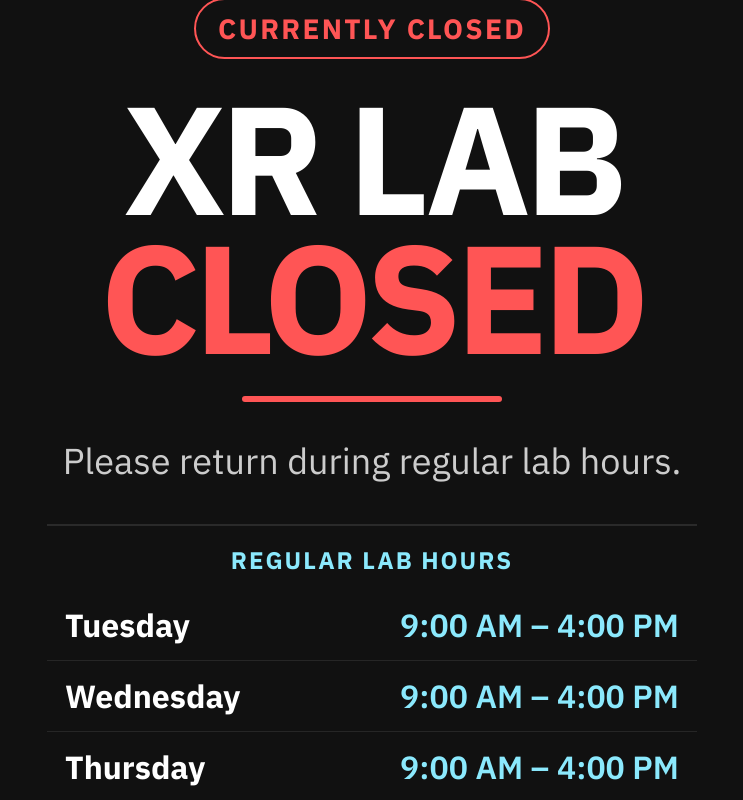
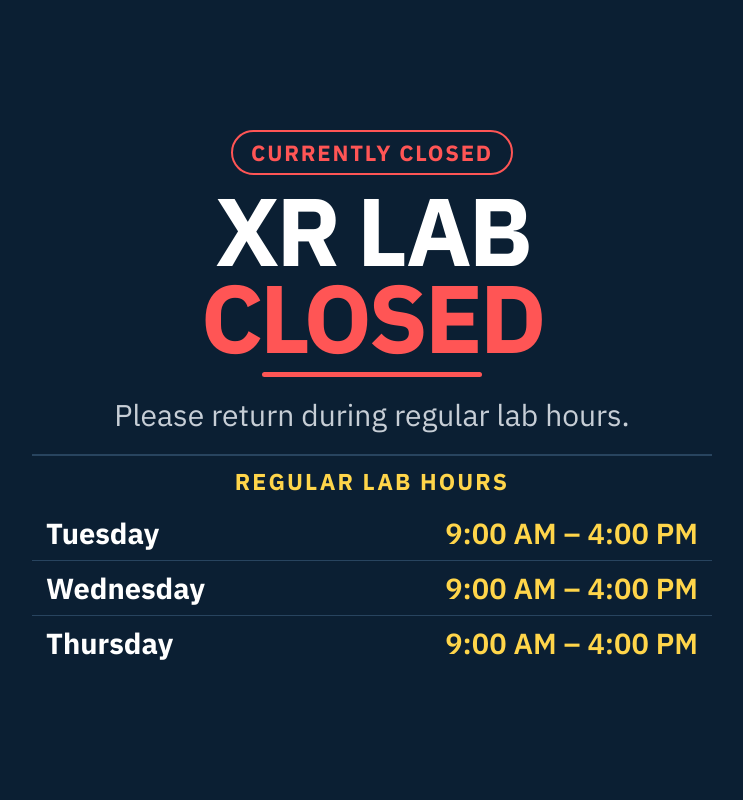
Before and after one commit to Lone-Star-XR-Lab/lab-closed, a plain HTML site: page index.html in a window 1280 px wide. Shown: the whole page, without its empty margins (268-1011 px from the left). Drawn offline with Linux system fonts and the light colour scheme.

Commit message:
colors/respsonsivenessses

```diff
--- a/index.html
+++ b/index.html
@@ -3,7 +3,7 @@
 <head>
   <meta charset="UTF-8" />
   <meta name="viewport" content="width=device-width, initial-scale=1.0" />
-  <meta name="theme-color" content="#111111" />
+  <meta name="theme-color" content="#0B1F33" />
 
   <title>XR Lab Closed</title>
 
@@ -15,6 +15,16 @@
   >
 
   <style>
+    :root {
+      --navy: #0B1F33;
+      --navy-light: #132C45;
+      --yellow: #FFD54A;
+      --white: #FFFFFF;
+      --muted: #C7CED6;
+      --line: #28445F;
+      --red: #FF5555;
+    }
+
     * {
       box-sizing: border-box;
       margin: 0;
@@ -26,8 +36,8 @@
       width: 100%;
       height: 100%;
       overflow: hidden;
-      background: #111111;
-      color: #ffffff;
+      background: var(--navy);
+      color: var(--white);
       font-family: "IBM Plex Sans", "Roboto", Arial, sans-serif;
     }
 
@@ -40,76 +50,86 @@
 
     .screen {
       width: 100%;
-      max-width: 1100px;
-      padding: 60px 40px;
+      max-width: 1000px;
+
+      padding:
+        clamp(20px, 4vh, 40px)
+        clamp(20px, 5vw, 42px);
+
+      display: flex;
+      flex-direction: column;
+      align-items: center;
+      justify-content: center;
+
+      min-height: 100vh;
     }
 
     .status {
       display: inline-block;
-      margin-bottom: 30px;
-      padding: 10px 22px;
 
-      border: 2px solid #FF5555;
+      margin-bottom: clamp(14px, 2vh, 22px);
+      padding: 8px 20px;
+
+      border: 2px solid var(--red);
       border-radius: 999px;
 
-      color: #FF5555;
-      font-size: clamp(18px, 2.5vw, 28px);
+      color: var(--red);
+      font-size: clamp(15px, 2vw, 22px);
       font-weight: 700;
       letter-spacing: 0.08em;
       text-transform: uppercase;
     }
 
     h1 {
-      margin-bottom: 30px;
+      margin-bottom: clamp(14px, 2vh, 22px);
 
-      font-family: "IBM Plex Sans", "Roboto", Arial, sans-serif;
-      font-size: clamp(70px, 12vw, 160px);
+      font-size: clamp(58px, 9vw, 118px);
       line-height: 0.9;
       font-weight: 800;
-      letter-spacing: -0.04em;
+      letter-spacing: -0.035em;
     }
 
     h1 .xr {
-      color: #ffffff;
+      color: var(--white);
     }
 
     h1 .closed {
-      color: #FF5555;
+      color: var(--red);
     }
 
     .accent-line {
-      width: min(260px, 45%);
-      height: 6px;
-      margin: 0 auto 35px;
+      width: min(220px, 38%);
+      height: 5px;
 
-      background: #FF5555;
+      margin: 0 auto clamp(18px, 2.5vh, 28px);
+
+      background: var(--red);
       border-radius: 999px;
     }
 
     .message {
-      margin-bottom: 38px;
+      margin-bottom: clamp(22px, 3vh, 34px);
 
-      color: #cccccc;
-      font-size: clamp(22px, 3vw, 36px);
+      color: var(--muted);
+      font-size: clamp(20px, 2.5vw, 30px);
       font-weight: 400;
-      line-height: 1.35;
+      line-height: 1.3;
     }
 
     .hours-table {
-      width: min(650px, 92%);
+      width: min(680px, 94%);
       margin: 0 auto;
-      padding-top: 18px;
 
-      border-top: 2px solid #2a2a2a;
+      border-top: 2px solid var(--line);
     }
 
     .hours-heading {
-      margin-bottom: 14px;
+      padding: 14px 0 10px;
 
-      color: #8BE9FD;
-      font-size: clamp(18px, 2vw, 24px);
-      font-weight: 700;
-      letter-spacing: 0.08em;
+      color: var(--yellow);
+      font-size: clamp(17px, 2vw, 23px);
+      font-weight: 800;
+      letter-spacing: 0.09em;
       text-transform: uppercase;
     }
 
@@ -117,12 +137,13 @@
       width: 100%;
       border-collapse: collapse;
 
-      font-size: clamp(22px, 2.6vw, 32px);
+      font-size: clamp(20px, 2.4vw, 29px);
     }
 
     .hours-table td {
-      padding: 14px 18px;
-      border-bottom: 1px solid #262626;
+      padding: clamp(8px, 1.5vh, 13px) 14px;
+
+      border-bottom: 1px solid var(--line);
     }
 
     .hours-table tr:last-child td {
@@ -130,69 +151,100 @@
     }
 
     .hours-table td:first-child {
+      width: 45%;
+
       text-align: left;
 
-      color: #ffffff;
+      color: var(--white);
       font-weight: 700;
     }
 
     .hours-table td:last-child {
       text-align: right;
 
-      color: #8BE9FD;
+      color: var(--yellow);
       font-weight: 600;
     }
 
+    /* Portrait iPads */
     @media (orientation: portrait) {
       .screen {
-        padding: 40px 28px;
+        padding:
+          clamp(18px, 3vh, 32px)
+          clamp(20px, 5vw, 34px);
       }
 
       h1 {
-        font-size: clamp(64px, 16vw, 140px);
+        font-size: clamp(58px, 14vw, 110px);
       }
 
       .hours-table {
-        width: min(650px, 96%);
+        width: min(680px, 96%);
+      }
+    }
+
+    /* Shorter screens / landscape */
+    @media (max-height: 850px) {
+      .screen {
+        padding-top: 18px;
+        padding-bottom: 18px;
+      }
+
+      .status {
+        margin-bottom: 12px;
+        padding: 6px 18px;
+      }
+
+      h1 {
+        font-size: clamp(52px, 8vw, 96px);
+        margin-bottom: 12px;
+      }
+
+      .accent-line {
+        margin-bottom: 18px;
+      }
+
+      .message {
+        margin-bottom: 20px;
+      }
+
+      .hours-heading {
+        padding-top: 10px;
       }
 
       .hours-table td {
-        padding: 12px 10px;
+        padding-top: 8px;
+        padding-bottom: 8px;
       }
     }
 
-    @media (max-width: 600px) {
+    /* Very short landscape screens */
+    @media (max-height: 650px) {
+      .status {
+        font-size: 14px;
+      }
+
+      h1 {
+        font-size: clamp(46px, 7vw, 78px);
+      }
+
+      .message {
+        font-size: clamp(18px, 2vw, 24px);
+      }
+
+      .hours-heading {
+        font-size: 16px;
+      }
+
       .hours-table table {
-        font-size: clamp(18px, 5vw, 26px);
+        font-size: clamp(18px, 2vw, 24px);
       }
 
       .hours-table td {
-        padding: 12px 8px;
+        padding: 6px 12px;
       }
     }
 
-    @media (max-height: 700px) {
-      .screen {
-        padding-top: 30px;
-        padding-bottom: 30px;
-      }
-
-      .status {
-        margin-bottom: 20px;
-      }
-
-      h1 {
-        margin-bottom: 20px;
-      }
-
-      .accent-line {
-        margin-bottom: 25px;
-      }
-
-      .message {
-        margin-bottom: 28px;
-      }
-    }
   </style>
 </head>
 
@@ -215,12 +267,14 @@
     </p>
 
     <div class="hours-table">
+
       <div class="hours-heading">
         Regular Lab Hours
       </div>
 
       <table>
         <tbody>
+
           <tr>
             <td>Tuesday</td>
             <td>9:00 AM – 4:00 PM</td>
@@ -235,8 +289,10 @@
             <td>Thursday</td>
             <td>9:00 AM – 4:00 PM</td>
           </tr>
+
         </tbody>
       </table>
+
     </div>
 
   </main>
```
